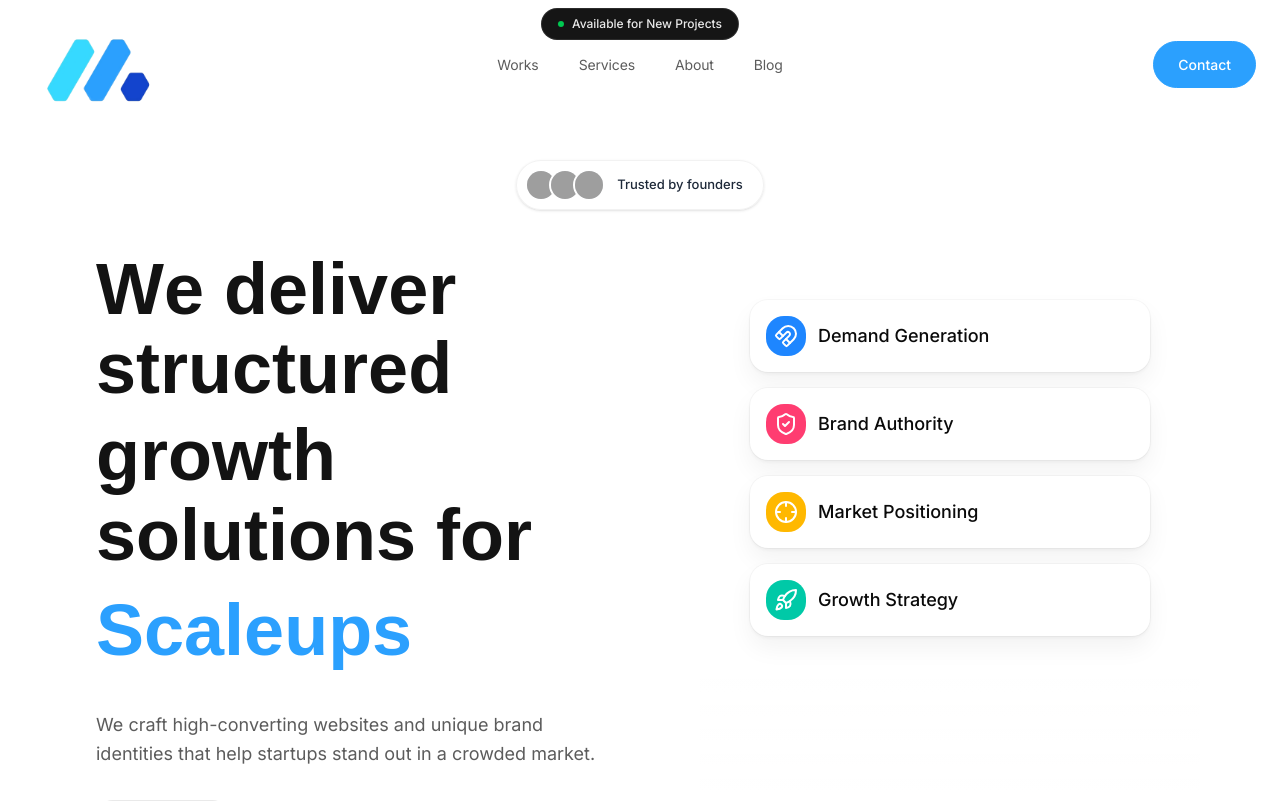
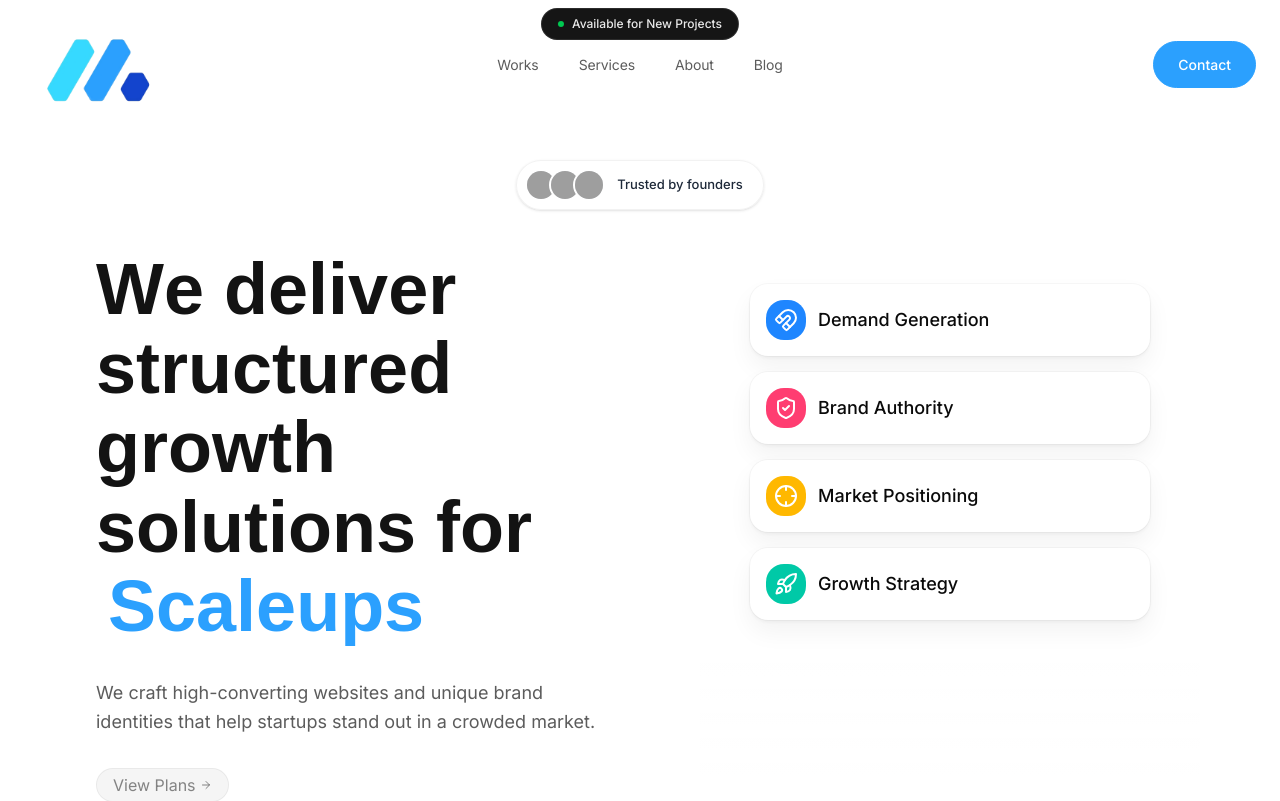
Before and after one commit to meronatic-dev1/meronatic-main, a Next.js app: page / in a window 1280 px wide. Shown: the top 801 px of the page. Built offline with nearby package versions, Linux system fonts and the light colour scheme; grey boxes are pictures that could not be loaded.

Commit message:
Fix Hero title layout gaps by removing TextReveal for static text

```diff
--- a/components/Hero.tsx
+++ b/components/Hero.tsx
@@ -79,13 +79,11 @@ export default function Hero() {
                         {/* Main Heading */}
                         {/* Main Heading */}
                         <h1 className="text-4xl md:text-5xl lg:text-6xl xl:text-[72px] font-cal font-bold tracking-normal text-[#131313] leading-[1.1] mb-6 md:mb-8 w-full">
-                            <span className="block mb-2">
-                                <TextReveal text="We deliver structured" className="inline" />
+                            <span className="inline">
+                                <TextReveal text="We deliver structured growth solutions for" className="inline" />
                             </span>
-                            <span className="block mb-2">
-                                <TextReveal text="growth solutions for" className="inline" delay={0.2} />
-                            </span>
-                            <span className="block text-[#2ba0fe]">
+                            <span className="inline-block w-2 md:w-3" />
+                            <span className="inline-flex text-[#2ba0fe] align-bottom">
                                 <WordRotate
                                     words={["Startups", "Brands", "Scaleups", "Enterprises", "Leaders"]}
                                     className="text-[#2ba0fe]"
--- a/components/ui/word-rotate.tsx
+++ b/components/ui/word-rotate.tsx
@@ -33,7 +33,7 @@ export default function WordRotate({
     }, [words, duration]);
 
     return (
-        <div className={cn("overflow-hidden py-2 inline-flex", className)}>
+        <div className={cn("overflow-hidden inline-flex", className)}>
             <AnimatePresence mode="wait">
                 <motion.span
                     key={words[index]}
```
